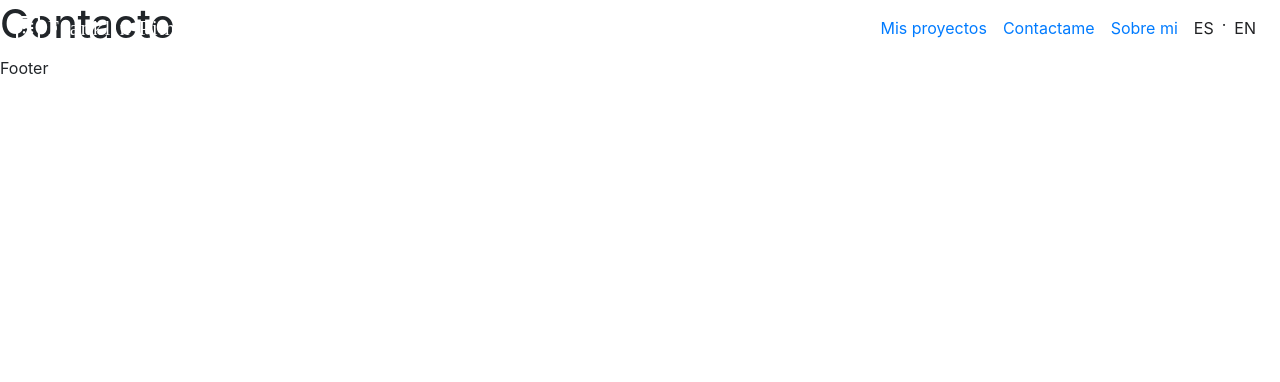
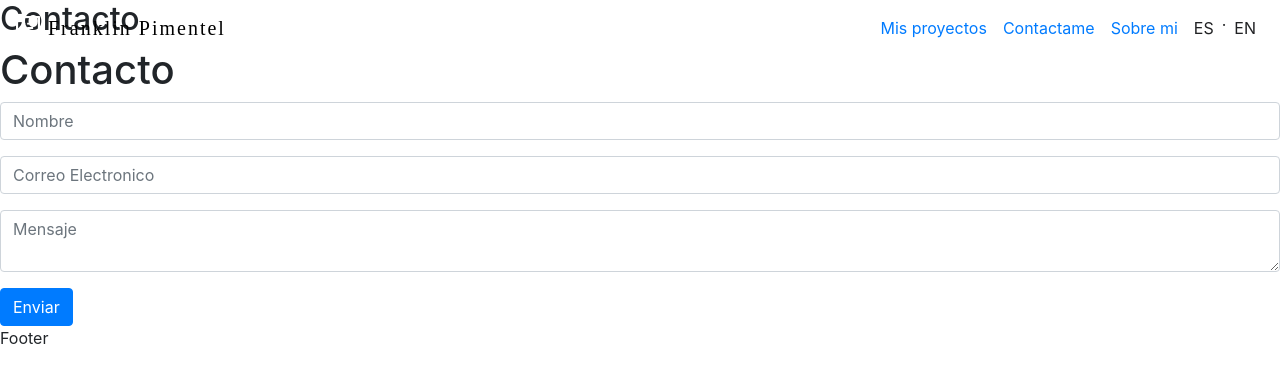
Before and after one commit to Franklingp/portafolioReact, a React (Create React App) app: page /contact in a window 1280 px wide. Shown: the top 382 px of the page. Built offline with nearby package versions, Linux system fonts and the light colour scheme; no server answers.

Commit message:
Se esta agregando la estructura basica html de los contacto de parte del cliente

```diff
--- a/src/components/structural/Header.css
+++ b/src/components/structural/Header.css
@@ -12,7 +12,7 @@
 }
 
 .title{
-    color: white;
+    color: black;
     font-family: Monsterra;
     letter-spacing: 0.1em;
 }
--- a/src/pages/Contact.js
+++ b/src/pages/Contact.js
@@ -2,7 +2,34 @@ import React from 'react';
 
 const Contact = (props) => {
     return (
-        <h1>Contacto</h1>
+        <section  className='content'>
+            <div className="izq-alt">
+                <h2>Contacto</h2>
+            </div>
+            <div className="der-alt">
+                <h1>Contacto</h1>
+                <form>
+
+                    <div className="form-group">
+                        <input type="text" className="form-control" name="name"
+                        placeholder="Nombre"/>
+                    </div>
+
+                    <div className="form-group">
+                        <input type="email" className="form-control" name="email"
+                        placeholder="Correo Electronico"/>
+                    </div>
+
+                    <div className="form-group">
+                        <textarea type="text" className="form-control" name="message"
+                        placeholder="Mensaje"/>
+                    </div>
+
+                    <input type="submit" className="btn btn-primary" value="Enviar"/>
+
+                </form>
+            </div>
+        </section>
     );
 }
 
```
